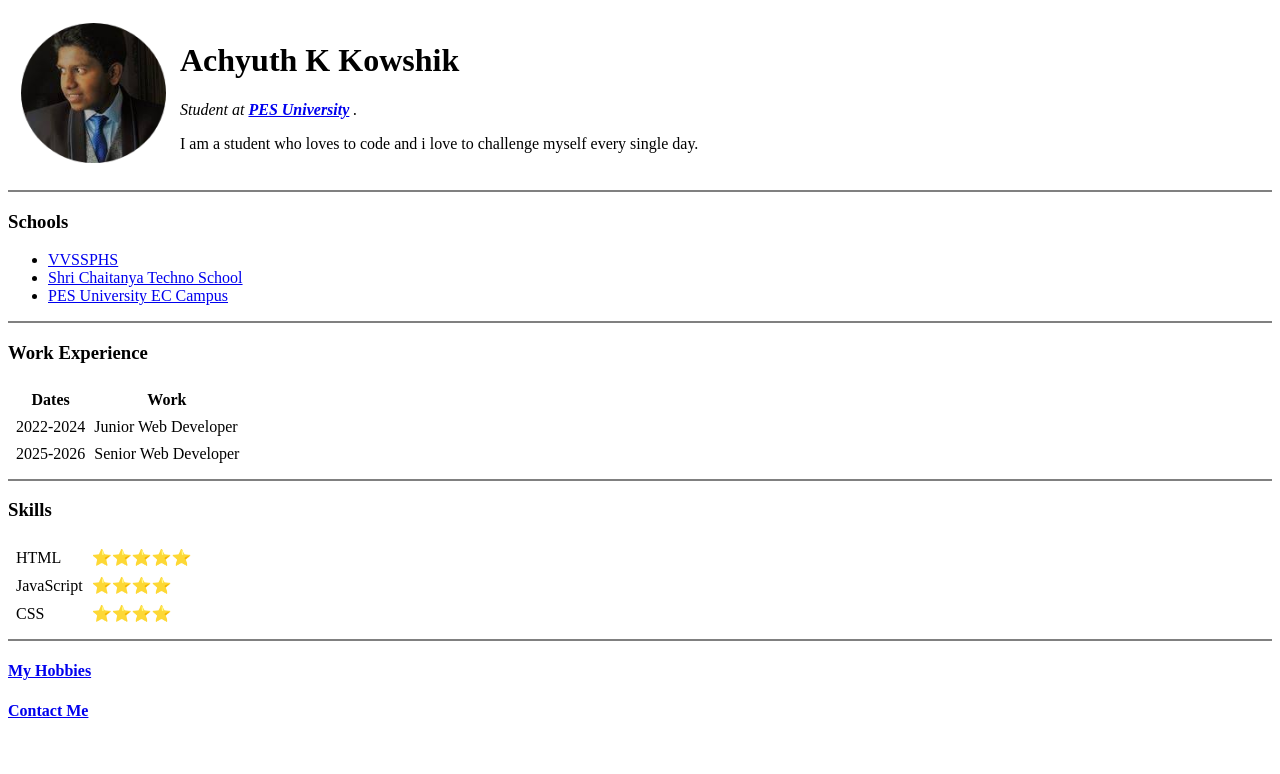
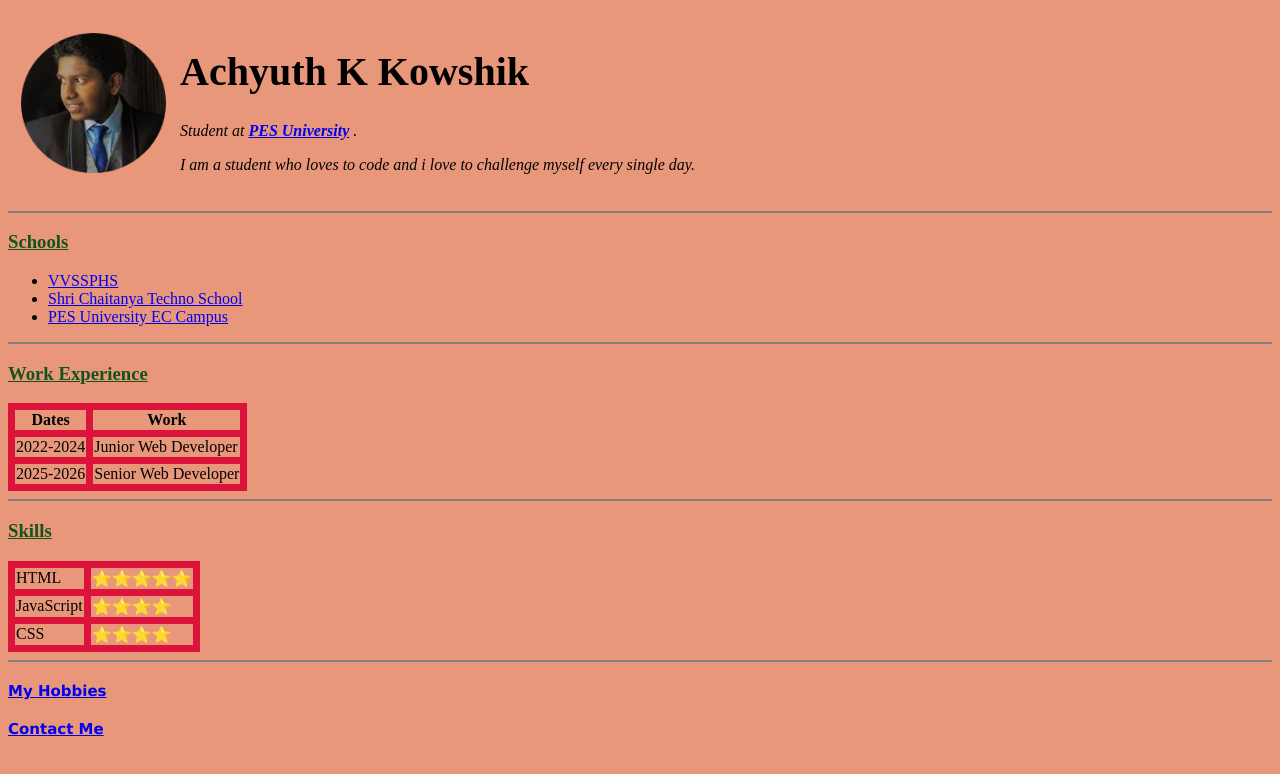
Before and after one commit to Achyuth17/cv, a plain HTML site: page index.html in a window 1280 px wide. Drawn offline with Linux system fonts and the light colour scheme.

Commit message:
Added CSS

```diff
--- a/index.html
+++ b/index.html
@@ -1,10 +1,43 @@
 <!DOCTYPE html>
-<html lang="en" dir="ltr">
+<html lang="en">
+<head>
+  <meta charset="UTF-8">
+  <meta http-equiv="X-UA-Compatible" content="IE=edge">
+  <meta name="viewport" content="width=device-width, initial-scale=1.0">
+  <title>💜Achyuth's Personal Site</title>
+  <style>
+    * {
+      background-color: rgb(233, 151, 122);
+    }
 
-<head>
-  <meta charset="utf-8">
-  <title>💜Achyuth's Personal Site</title>
+    #name {
+      font-size: 40px;
+      font-family: 'Times New Roman', Times, serif;
+    }
+
+    div > p {
+      font-style: italic;
+      font-weight: 300;
+    }
+
+
+    hr + h3 {
+      color:rgb(20, 83, 30);
+      text-decoration: underline;
+    }
+
+    div table {
+      background-color: crimson;
+    }
+
+    .footer {
+      font-size: 15px;
+      font-family: Verdana, Geneva, Tahoma, sans-serif;
+    }
+
+  </style>
 </head>
+
 
 <body>
   <table cellspacing="12">
@@ -13,9 +46,11 @@
         <img src="images/AKK.png" width="145" height="140" alt="Achyuth profile picture">
       </td>
       <td>
-        <h1>Achyuth K Kowshik</h1>
-        <p><i>Student at <strong><a href="https://www.pes.edu/">PES University</a></strong> .</i></p>
-        <p>I am a student who loves to code and i love to challenge myself every single day.</p>
+        <h1 id="name">Achyuth K Kowshik</h1>
+        <div>
+          <p class="description 1"><i>Student at <strong><a href="https://www.pes.edu/">PES University</a></strong> .</i></p>
+          <p class="description 2">I am a student who loves to code and i love to challenge myself every single day.</p>
+        </div>
       </td>
     </tr>
   </table>
@@ -31,6 +66,7 @@
 
   <hr size="2.5"  noshade />
   <h3>Work Experience</h3>
+  <div>
   <table cellspacing="7">
     <thead>
       <tr>
@@ -49,10 +85,12 @@
       </tr>
     </tbody>
   </table>
+</div>
 
   <hr size="2.5"  noshade />
   <h3>Skills</h3>
 
+  <div>
     <table cellspacing="7">
       <tr>
         <td>HTML</td>
@@ -67,10 +105,13 @@
         <td>⭐⭐⭐⭐</td>
       </tr>
     </table>
-</body>
+  </div>
 
 <hr size="2.5" noshade>
-<h4><a href="hobbies.html">My Hobbies</a></h4>
-<h4><a href="contact.html">Contact Me</a></h4>
+<footer>
+  <h4 class="footer 1"><a href="hobbies.html">My Hobbies</a></h4>
+  <h4 class="footer 2"><a href="contact.html">Contact Me</a></h4>
+</footer>
 
+</body>
 </html>
```
Lines whose indentation alone changed are shown as unchanged.
